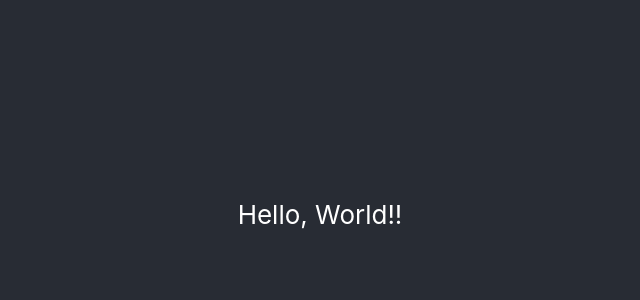
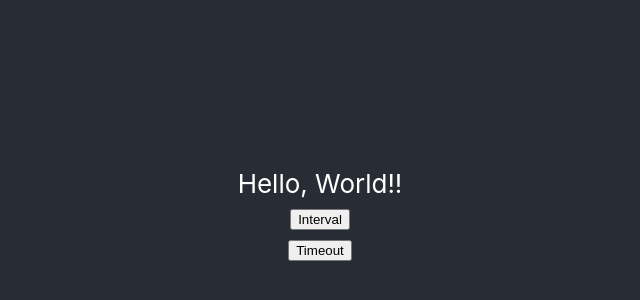
Before and after one commit to Patil-Roshan/Training-Tasks, a React (Create React App) app in the folder react/dashboard/: page / in a window 1280 px wide. Shown: the part 186-486 px from the top of the page, without its empty margins (320-960 px from the left). Built offline with nearby package versions, Linux system fonts and the light colour scheme.

Commit message:
Added setTimeOut and SetInterval functionality
Added 2 files FunctionSetInterval and FunctionSetTimeout in component folder

```diff
--- a/react/dashboard/src/App.js
+++ b/react/dashboard/src/App.js
@@ -1,9 +1,13 @@
 import './App.css';
+import FunctionSetInterval from './components/FunctionSetInterval';
+import FunctionSetTimeout from './components/FunctionSetTimeout';
 
 function App() {
   return (
     <div className="App  App-header">
         Hello, World!!
+        <FunctionSetInterval />
+        <FunctionSetTimeout />
     </div>
   );
 }
--- /dev/null
+++ b/react/dashboard/src/components/FunctionSetInterval.js
@@ -0,0 +1,14 @@
+import React from 'react'
+
+export default function FunctionSetInterval() {
+    const handleInterval = () =>{
+        setInterval(()=>{
+            console.log("Hello, from set interval");
+        },2000)
+    }
+    return (
+        <div>
+            <button onClick={handleInterval}> Interval </button>
+        </div>
+    )
+}
--- /dev/null
+++ b/react/dashboard/src/components/FunctionSetTimeout.js
@@ -0,0 +1,14 @@
+import React from 'react'
+
+export default function FunctionSetTimeout() {
+    const handleTimeout = () =>{
+        setTimeout(()=>{
+            console.log("Hello, from set Timeout");
+        },2000)
+    }
+    return (
+        <div>
+            <button onClick={handleTimeout}> Timeout </button>
+        </div>
+    )
+}
```
